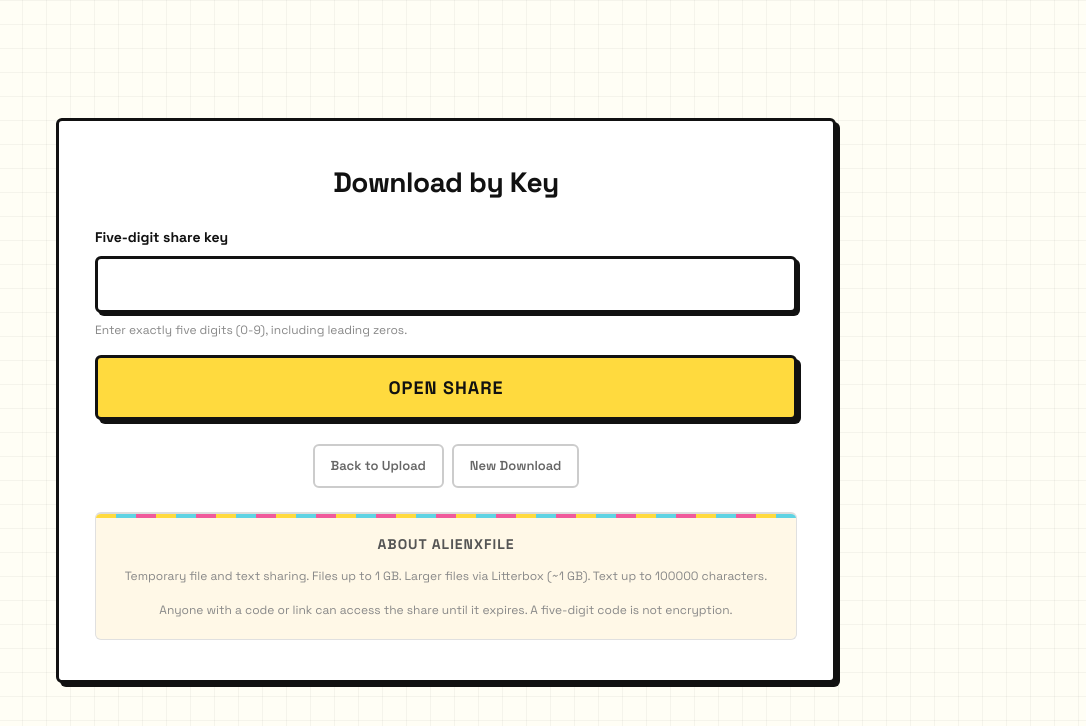
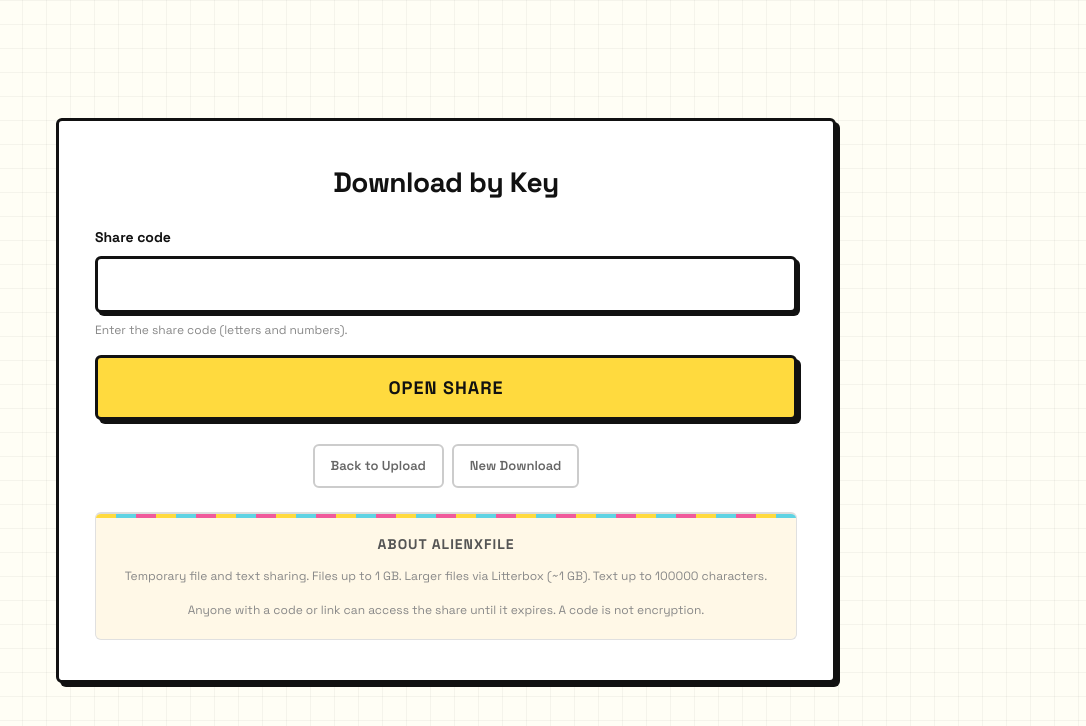
Before and after one commit to aryankahar31/AlienXFileV2, a Flask app: page /download in a window 1280 px wide. Shown: the top 726 px of the page, without its empty margins (194-1280 px from the left). Run offline with Flask 3, Linux system fonts and the light colour scheme; some libraries are stand-ins or nearby versions.

Commit message:
Fix alphanumeric custom codes: update key validation, input fields, error messages

```diff
--- a/flask_app.py
+++ b/flask_app.py
@@ -351,8 +351,8 @@ def google_site_verification():
 def download_page():
     if request.method == 'POST':
         key = request.form.get('key', '').strip()
-        if not re.fullmatch(r'[0-9]{5}', key):
-            return render_template('download.html', key=key, error='Please enter a 5-digit code.'), 400
+        if not re.fullmatch(r'[A-Za-z0-9]{3,20}', key):
+            return render_template('download.html', key=key, error='Please enter a valid code.'), 400
         return redirect(url_for('download_details', key=key), code=303)
     return render_template('download.html')
 
@@ -653,8 +653,8 @@ def upload_litterbox():
 @app.route('/share/<key>', endpoint='download_details')
 @app.route('/download/<key>', endpoint='download_direct')
 def download_share(key):
-    if not re.fullmatch(r'[0-9]{5}', key):
-        return error_response('Invalid or expired code. Enter a 5-digit code below.', 404)
+    if not re.fullmatch(r'[A-Za-z0-9]{3,20}', key):
+        return error_response('Invalid or expired code. Enter a valid code below.', 404)
     db = get_db()
     row = query(db, 'SELECT * FROM shares WHERE key = ?', (key,)).fetchone()
     if row is None:
@@ -874,7 +874,7 @@ def http_error(exc):
                 404: 'Page not found. Enter a share code below.',
                 405: 'This request method is not supported.',
                 413: (f'Upload too large. AlienXFile Storage allows up to {template_settings()["upload_limit_label"]} per file; Litterbox up to 1 GB. Hosting limits may be lower.'
-                      if request.path == '/upload' else 'The submitted code is too long. Enter a 5-digit code.'),
+                      if request.path == '/upload' else 'The submitted code is too long. Enter a valid code.'),
                 500: 'Something went wrong. Please try again later.'}
     body, status = error_response(messages.get(exc.code, exc.description), exc.code)
     response = app.make_response((body, status))
--- a/static/upload.js
+++ b/static/upload.js
@@ -475,7 +475,7 @@ function renderUpload(upload, batch) {
     const directURL = new URL(upload.link);
     const expires = new Date(upload.expires);
     if (![pageURL, directURL].every(url => ["https:", "http:"].includes(url.protocol)) ||
-        !/^\d{5}$/.test(upload.key) || !Number.isFinite(expires.getTime())) {
+        !/^[A-Za-z0-9]{3,20}$/.test(upload.key) || !Number.isFinite(expires.getTime())) {
         throw new Error("The server returned invalid share details.");
     }
     const item = document.createElement("article");
--- a/templates/download.html
+++ b/templates/download.html
@@ -164,13 +164,13 @@
                 <div id="downloadError" class="error-msg" role="alert">{{ error }}</div>
             {% endif %}
             <form method="POST" action="{{ url_for('download_page') }}">
-                <label for="key">Five-digit share key</label>
-                <input id="key" name="key" type="text" inputmode="numeric" pattern="[0-9]{5}"
-                       maxlength="5" minlength="5" required autocomplete="off"
+                <label for="key">Share code</label>
+                <input id="key" name="key" type="text" inputmode="text" pattern="[A-Za-z0-9]{3,20}"
+                       maxlength="20" required autocomplete="off"
                        value="{{ key|default('', true) }}"
                        aria-describedby="keyHelp{% if error|default(none) %} downloadError{% endif %}"
                        {% if error|default(none) and key|default(none) %}aria-invalid="true"{% endif %}>
-                <p id="keyHelp" class="help">Enter exactly five digits (0-9), including leading zeros.</p>
+                <p id="keyHelp" class="help">Enter the share code (letters and numbers).</p>
                 <button class="button" type="submit">Open Share</button>
             </form>
         {% else %}
@@ -269,7 +269,7 @@
         <section class="about-section" aria-labelledby="aboutHeading">
             <h2 id="aboutHeading">About AlienXFile</h2>
             <p>Temporary file and text sharing. Files up to 1 GB. Larger files via Litterbox (~1 GB). Text up to {{ max_text_length }} characters.</p>
-            <p class="privacy">Anyone with a code or link can access the share until it expires. A five-digit code is not encryption.</p>
+            <p class="privacy">Anyone with a code or link can access the share until it expires. A code is not encryption.</p>
         </section>
     </main>
 
```
Also changed, not shown: templates/index.html (+4 -4 lines), test_download.py (+3 -5 lines).
